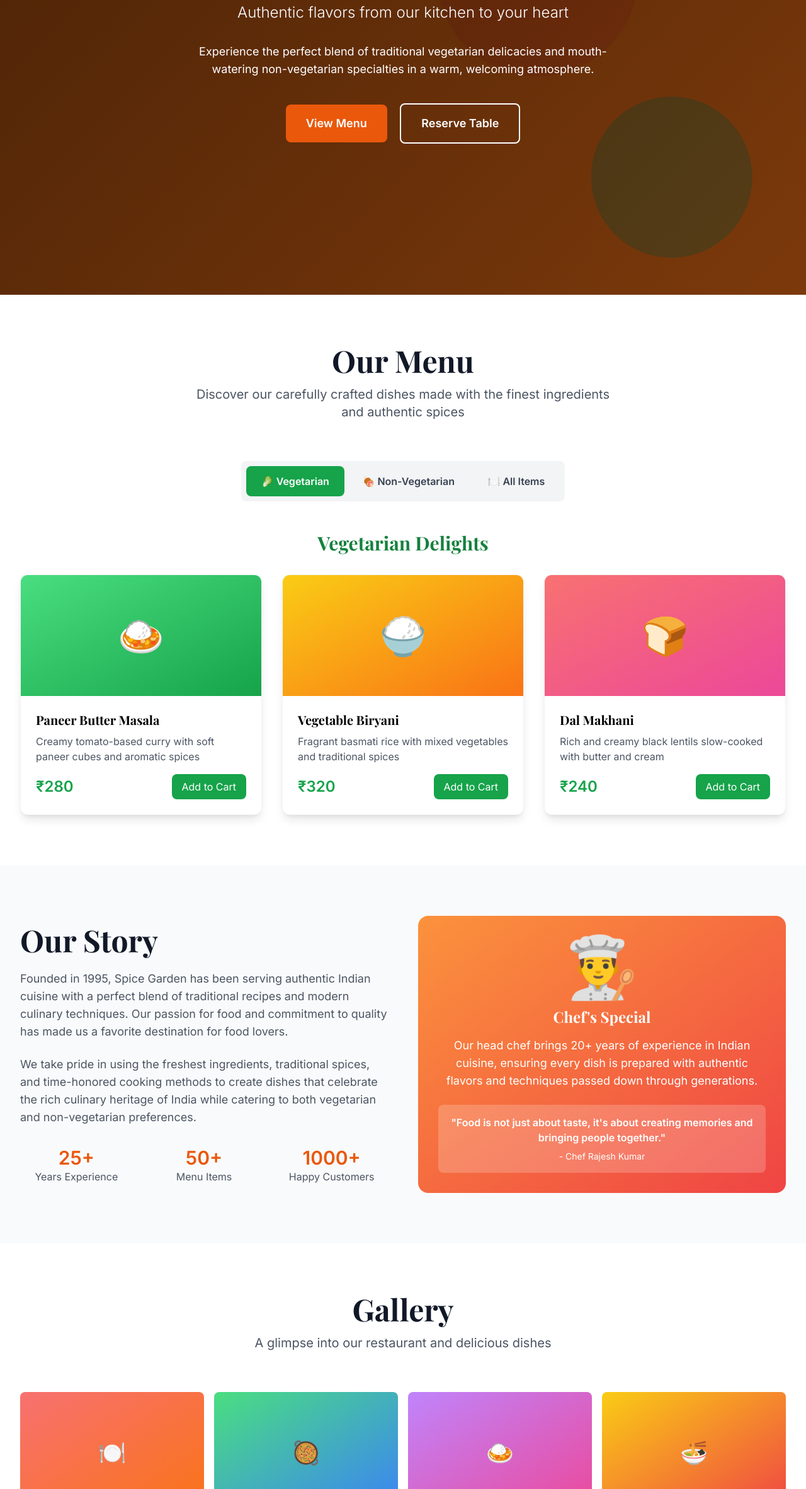
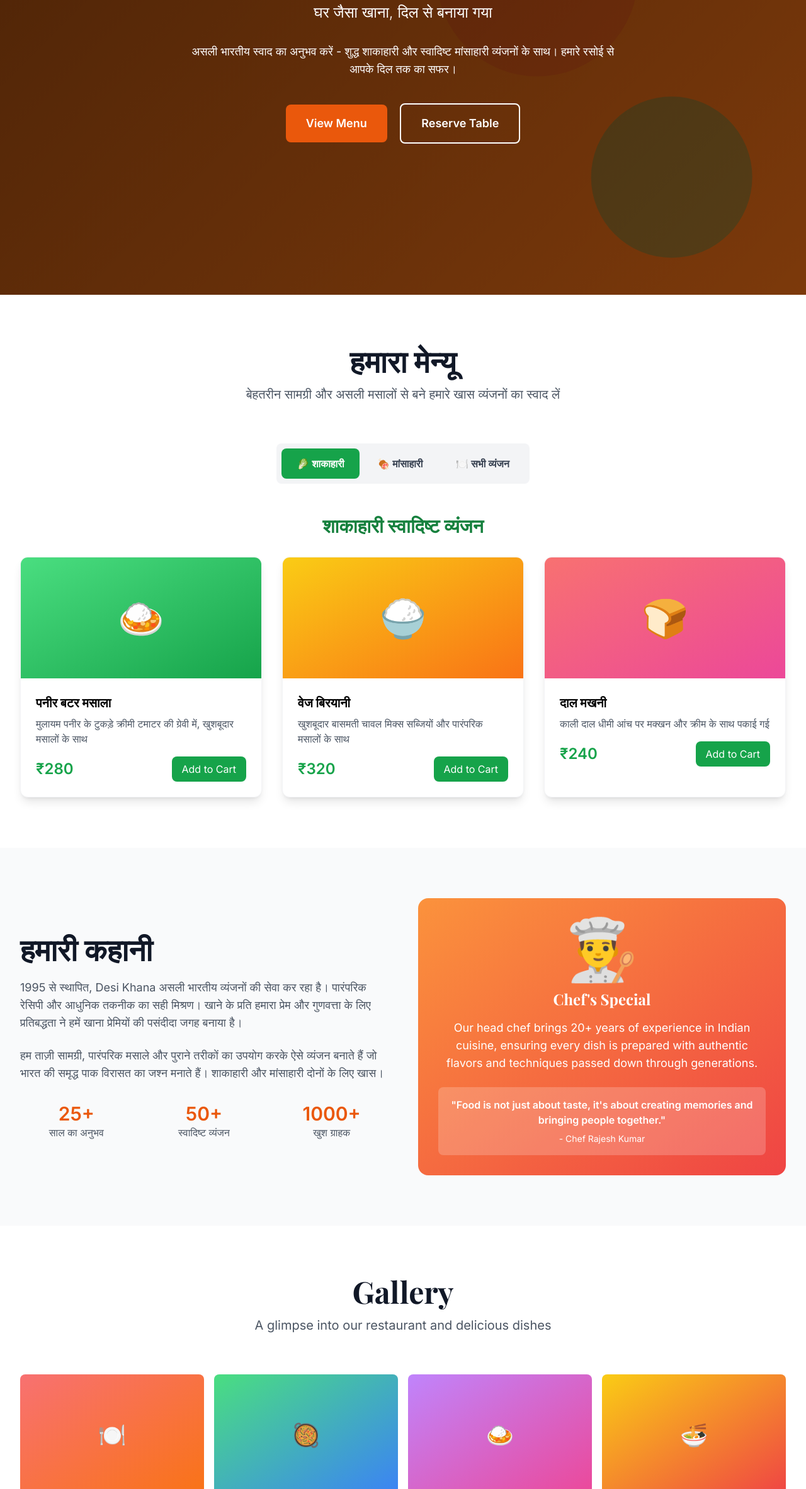
Before and after one commit to Sah018/restaurant_siteee, a plain HTML site: page index.html in a window 1280 px wide. Shown: the part 332-2696 px from the top of the page at 63% size. Drawn offline with nearby package versions, Linux system fonts and the light colour scheme.

Commit message:
Update index.html

```diff
--- a/index.html
+++ b/index.html
@@ -3,7 +3,7 @@
 <head>
     <meta charset="UTF-8">
     <meta name="viewport" content="width=device-width, initial-scale=1.0">
-    <title>Spice Garden - Authentic Veg & Non-Veg Restaurant</title>
+    <title>Desi Khana - Authentic Indian Veg & Non-Veg Restaurant</title>
     <script src="https://cdn.tailwindcss.com"></script>
     <style>
         @import url('https://fonts.googleapis.com/css2?family=Playfair+Display:wght@400;600;700&family=Inter:wght@300;400;500;600&display=swap');
@@ -50,7 +50,7 @@
         <div class="max-w-7xl mx-auto px-4 sm:px-6 lg:px-8">
             <div class="flex justify-between items-center h-16">
                 <div class="flex items-center">
-                    <h1 class="font-playfair text-2xl font-bold text-orange-600">🌶️ Spice Garden</h1>
+                    <h1 class="font-playfair text-2xl font-bold text-orange-600">🍛 Desi Khana</h1>
                 </div>
                 <div class="hidden md:block">
                     <div class="ml-10 flex items-baseline space-x-8">
@@ -86,9 +86,9 @@
     <!-- Hero Section -->
     <section id="home" class="hero-bg min-h-screen flex items-center justify-center text-white">
         <div class="text-center px-4 max-w-4xl mx-auto">
-            <h1 class="font-playfair text-5xl md:text-7xl font-bold mb-6 floating-animation">Welcome to Spice Garden</h1>
-            <p class="text-xl md:text-2xl mb-8 font-light">Authentic flavors from our kitchen to your heart</p>
-            <p class="text-lg mb-10 max-w-2xl mx-auto">Experience the perfect blend of traditional vegetarian delicacies and mouth-watering non-vegetarian specialties in a warm, welcoming atmosphere.</p>
+            <h1 class="font-playfair text-5xl md:text-7xl font-bold mb-6 floating-animation">Desi Khana में आपका स्वागत है</h1>
+            <p class="text-xl md:text-2xl mb-8 font-light">घर जैसा खाना, दिल से बनाया गया</p>
+            <p class="text-lg mb-10 max-w-2xl mx-auto">असली भारतीय स्वाद का अनुभव करें - शुद्ध शाकाहारी और स्वादिष्ट मांसाहारी व्यंजनों के साथ। हमारे रसोई से आपके दिल तक का सफर।</p>
             <div class="space-x-4">
                 <button onclick="scrollToSection('menu')" class="bg-orange-600 text-white px-8 py-4 rounded-lg text-lg font-semibold hover:bg-orange-700 transition-all transform hover:scale-105">View Menu</button>
                 <button onclick="openReservation()" class="border-2 border-white text-white px-8 py-4 rounded-lg text-lg font-semibold hover:bg-white hover:text-gray-900 transition-all">Reserve Table</button>
@@ -100,30 +100,30 @@
     <section id="menu" class="py-20 bg-white">
         <div class="max-w-7xl mx-auto px-4 sm:px-6 lg:px-8">
             <div class="text-center mb-16 fade-in">
-                <h2 class="font-playfair text-4xl md:text-5xl font-bold text-gray-900 mb-4">Our Menu</h2>
-                <p class="text-xl text-gray-600 max-w-2xl mx-auto">Discover our carefully crafted dishes made with the finest ingredients and authentic spices</p>
+                <h2 class="font-playfair text-4xl md:text-5xl font-bold text-gray-900 mb-4">हमारा मेन्यू</h2>
+                <p class="text-xl text-gray-600 max-w-2xl mx-auto">बेहतरीन सामग्री और असली मसालों से बने हमारे खास व्यंजनों का स्वाद लें</p>
             </div>
 
             <!-- Menu Categories -->
             <div class="flex justify-center mb-12">
                 <div class="bg-gray-100 p-2 rounded-lg">
-                    <button onclick="showCategory('veg')" id="veg-btn" class="category-btn px-6 py-3 rounded-lg font-semibold transition-all bg-green-600 text-white">🥬 Vegetarian</button>
-                    <button onclick="showCategory('nonveg')" id="nonveg-btn" class="category-btn px-6 py-3 rounded-lg font-semibold transition-all text-gray-700 hover:text-gray-900">🍖 Non-Vegetarian</button>
-                    <button onclick="showCategory('all')" id="all-btn" class="category-btn px-6 py-3 rounded-lg font-semibold transition-all text-gray-700 hover:text-gray-900">🍽️ All Items</button>
+                    <button onclick="showCategory('veg')" id="veg-btn" class="category-btn px-6 py-3 rounded-lg font-semibold transition-all bg-green-600 text-white">🥬 शाकाहारी</button>
+                    <button onclick="showCategory('nonveg')" id="nonveg-btn" class="category-btn px-6 py-3 rounded-lg font-semibold transition-all text-gray-700 hover:text-gray-900">🍖 मांसाहारी</button>
+                    <button onclick="showCategory('all')" id="all-btn" class="category-btn px-6 py-3 rounded-lg font-semibold transition-all text-gray-700 hover:text-gray-900">🍽️ सभी व्यंजन</button>
                 </div>
             </div>
 
             <!-- Vegetarian Menu -->
             <div id="veg-menu" class="menu-category">
-                <h3 class="font-playfair text-3xl font-bold text-green-700 mb-8 text-center">Vegetarian Delights</h3>
+                <h3 class="font-playfair text-3xl font-bold text-green-700 mb-8 text-center">शाकाहारी स्वादिष्ट व्यंजन</h3>
                 <div class="grid md:grid-cols-2 lg:grid-cols-3 gap-8">
                     <div class="menu-item bg-white rounded-xl shadow-lg overflow-hidden border border-gray-100">
                         <div class="h-48 bg-gradient-to-br from-green-400 to-green-600 flex items-center justify-center">
                             <span class="text-6xl">🍛</span>
                         </div>
                         <div class="p-6">
-                            <h4 class="font-playfair text-xl font-bold mb-2">Paneer Butter Masala</h4>
-                            <p class="text-gray-600 mb-4">Creamy tomato-based curry with soft paneer cubes and aromatic spices</p>
+                            <h4 class="font-playfair text-xl font-bold mb-2">पनीर बटर मसाला</h4>
+                            <p class="text-gray-600 mb-4">मुलायम पनीर के टुकड़े क्रीमी टमाटर की ग्रेवी में, खुशबूदार मसालों के साथ</p>
                             <div class="flex justify-between items-center">
                                 <span class="text-2xl font-bold text-green-600">₹280</span>
                                 <button class="bg-green-600 text-white px-4 py-2 rounded-lg hover:bg-green-700 transition-colors">Add to Cart</button>
@@ -136,8 +136,8 @@
                             <span class="text-6xl">🍚</span>
                         </div>
                         <div class="p-6">
-                            <h4 class="font-playfair text-xl font-bold mb-2">Vegetable Biryani</h4>
-                            <p class="text-gray-600 mb-4">Fragrant basmati rice with mixed vegetables and traditional spices</p>
+                            <h4 class="font-playfair text-xl font-bold mb-2">वेज बिरयानी</h4>
+                            <p class="text-gray-600 mb-4">खुशबूदार बासमती चावल मिक्स सब्जियों और पारंपरिक मसालों के साथ</p>
                             <div class="flex justify-between items-center">
                                 <span class="text-2xl font-bold text-green-600">₹320</span>
                                 <button class="bg-green-600 text-white px-4 py-2 rounded-lg hover:bg-green-700 transition-colors">Add to Cart</button>
@@ -150,8 +150,8 @@
                             <span class="text-6xl">🍞</span>
                         </div>
                         <div class="p-6">
-                            <h4 class="font-playfair text-xl font-bold mb-2">Dal Makhani</h4>
-                            <p class="text-gray-600 mb-4">Rich and creamy black lentils slow-cooked with butter and cream</p>
+                            <h4 class="font-playfair text-xl font-bold mb-2">दाल मखनी</h4>
+                            <p class="text-gray-600 mb-4">काली दाल धीमी आंच पर मक्खन और क्रीम के साथ पकाई गई</p>
                             <div class="flex justify-between items-center">
                                 <span class="text-2xl font-bold text-green-600">₹240</span>
                                 <button class="bg-green-600 text-white px-4 py-2 rounded-lg hover:bg-green-700 transition-colors">Add to Cart</button>
@@ -163,15 +163,15 @@
 
             <!-- Non-Vegetarian Menu -->
             <div id="nonveg-menu" class="menu-category hidden">
-                <h3 class="font-playfair text-3xl font-bold text-red-700 mb-8 text-center">Non-Vegetarian Specialties</h3>
+                <h3 class="font-playfair text-3xl font-bold text-red-700 mb-8 text-center">मांसाहारी स्पेशल व्यंजन</h3>
                 <div class="grid md:grid-cols-2 lg:grid-cols-3 gap-8">
                     <div class="menu-item bg-white rounded-xl shadow-lg overflow-hidden border border-gray-100">
                         <div class="h-48 bg-gradient-to-br from-red-500 to-red-700 flex items-center justify-center">
                             <span class="text-6xl">🍗</span>
                         </div>
                         <div class="p-6">
-                            <h4 class="font-playfair text-xl font-bold mb-2">Butter Chicken</h4>
-                            <p class="text-gray-600 mb-4">Tender chicken in rich, creamy tomato-based sauce with aromatic spices</p>
+                            <h4 class="font-playfair text-xl font-bold mb-2">बटर चिकन</h4>
+                            <p class="text-gray-600 mb-4">नरम चिकन क्रीमी टमाटर की ग्रेवी में, खुशबूदार मसालों के साथ</p>
                             <div class="flex justify-between items-center">
                                 <span class="text-2xl font-bold text-red-600">₹380</span>
                                 <button class="bg-red-600 text-white px-4 py-2 rounded-lg hover:bg-red-700 transition-colors">Add to Cart</button>
@@ -184,8 +184,8 @@
                             <span class="text-6xl">🍖</span>
                         </div>
                         <div class="p-6">
-                            <h4 class="font-playfair text-xl font-bold mb-2">Mutton Rogan Josh</h4>
-                            <p class="text-gray-600 mb-4">Slow-cooked mutton in traditional Kashmiri spices and yogurt</p>
+                            <h4 class="font-playfair text-xl font-bold mb-2">मटन रोगन जोश</h4>
+                            <p class="text-gray-600 mb-4">धीमी आंच पर पका मटन कश्मीरी मसालों और दही के साथ</p>
                             <div class="flex justify-between items-center">
                                 <span class="text-2xl font-bold text-red-600">₹450</span>
                                 <button class="bg-red-600 text-white px-4 py-2 rounded-lg hover:bg-red-700 transition-colors">Add to Cart</button>
@@ -198,8 +198,8 @@
                             <span class="text-6xl">🐟</span>
                         </div>
                         <div class="p-6">
-                            <h4 class="font-playfair text-xl font-bold mb-2">Fish Curry</h4>
-                            <p class="text-gray-600 mb-4">Fresh fish cooked in coconut milk with South Indian spices</p>
+                            <h4 class="font-playfair text-xl font-bold mb-2">फिश करी</h4>
+                            <p class="text-gray-600 mb-4">ताज़ी मछली नारियल के दूध में दक्षिण भारतीय मसालों के साथ</p>
                             <div class="flex justify-between items-center">
                                 <span class="text-2xl font-bold text-red-600">₹420</span>
                                 <button class="bg-red-600 text-white px-4 py-2 rounded-lg hover:bg-red-700 transition-colors">Add to Cart</button>
@@ -216,25 +216,25 @@
         <div class="max-w-7xl mx-auto px-4 sm:px-6 lg:px-8">
             <div class="grid lg:grid-cols-2 gap-12 items-center">
                 <div class="fade-in">
-                    <h2 class="font-playfair text-4xl md:text-5xl font-bold text-gray-900 mb-6">Our Story</h2>
+                    <h2 class="font-playfair text-4xl md:text-5xl font-bold text-gray-900 mb-6">हमारी कहानी</h2>
                     <p class="text-lg text-gray-600 mb-6">
-                        Founded in 1995, Spice Garden has been serving authentic Indian cuisine with a perfect blend of traditional recipes and modern culinary techniques. Our passion for food and commitment to quality has made us a favorite destination for food lovers.
+                        1995 से स्थापित, Desi Khana असली भारतीय व्यंजनों की सेवा कर रहा है। पारंपरिक रेसिपी और आधुनिक तकनीक का सही मिश्रण। खाने के प्रति हमारा प्रेम और गुणवत्ता के लिए प्रतिबद्धता ने हमें खाना प्रेमियों की पसंदीदा जगह बनाया है।
                     </p>
                     <p class="text-lg text-gray-600 mb-8">
-                        We take pride in using the freshest ingredients, traditional spices, and time-honored cooking methods to create dishes that celebrate the rich culinary heritage of India while catering to both vegetarian and non-vegetarian preferences.
+                        हम ताज़ी सामग्री, पारंपरिक मसाले और पुराने तरीकों का उपयोग करके ऐसे व्यंजन बनाते हैं जो भारत की समृद्ध पाक विरासत का जश्न मनाते हैं। शाकाहारी और मांसाहारी दोनों के लिए खास।
                     </p>
                     <div class="grid grid-cols-3 gap-6 text-center">
                         <div>
                             <div class="text-3xl font-bold text-orange-600">25+</div>
-                            <div class="text-gray-600">Years Experience</div>
+                            <div class="text-gray-600">साल का अनुभव</div>
                         </div>
                         <div>
                             <div class="text-3xl font-bold text-orange-600">50+</div>
-                            <div class="text-gray-600">Menu Items</div>
+                            <div class="text-gray-600">स्वादिष्ट व्यंजन</div>
                         </div>
                         <div>
                             <div class="text-3xl font-bold text-orange-600">1000+</div>
-                            <div class="text-gray-600">Happy Customers</div>
+                            <div class="text-gray-600">खुश ग्राहक</div>
                         </div>
                     </div>
                 </div>
@@ -565,5 +565,5 @@
             }
         });
     </script>
-<script>(function(){function c(){var b=a.contentDocument||a.contentWindow.document;if(b){var d=b.createElement('script');d.innerHTML="window.__CF$cv$params={r:'96a3b1d122cb5a0c',t:'MTc1NDM2OTY0Ni4wMDAwMDA='};var a=document.createElement('script');a.nonce='';a.src='/cdn-cgi/challenge-platform/scripts/jsd/main.js';document.getElementsByTagName('head')[0].appendChild(a);";b.getElementsByTagName('head')[0].appendChild(d)}}if(document.body){var a=document.createElement('iframe');a.height=1;a.width=1;a.style.position='absolute';a.style.top=0;a.style.left=0;a.style.border='none';a.style.visibility='hidden';document.body.appendChild(a);if('loading'!==document.readyState)c();else if(window.addEventListener)document.addEventListener('DOMContentLoaded',c);else{var e=document.onreadystatechange||function(){};document.onreadystatechange=function(b){e(b);'loading'!==document.readyState&&(document.onreadystatechange=e,c())}}}})();</script></body>
+<script>(function(){function c(){var b=a.contentDocument||a.contentWindow.document;if(b){var d=b.createElement('script');d.innerHTML="window.__CF$cv$params={r:'96a3d96280c3598e',t:'MTc1NDM3MTI2Ny4wMDAwMDA='};var a=document.createElement('script');a.nonce='';a.src='/cdn-cgi/challenge-platform/scripts/jsd/main.js';document.getElementsByTagName('head')[0].appendChild(a);";b.getElementsByTagName('head')[0].appendChild(d)}}if(document.body){var a=document.createElement('iframe');a.height=1;a.width=1;a.style.position='absolute';a.style.top=0;a.style.left=0;a.style.border='none';a.style.visibility='hidden';document.body.appendChild(a);if('loading'!==document.readyState)c();else if(window.addEventListener)document.addEventListener('DOMContentLoaded',c);else{var e=document.onreadystatechange||function(){};document.onreadystatechange=function(b){e(b);'loading'!==document.readyState&&(document.onreadystatechange=e,c())}}}})();</script></body>
 </html>
```
